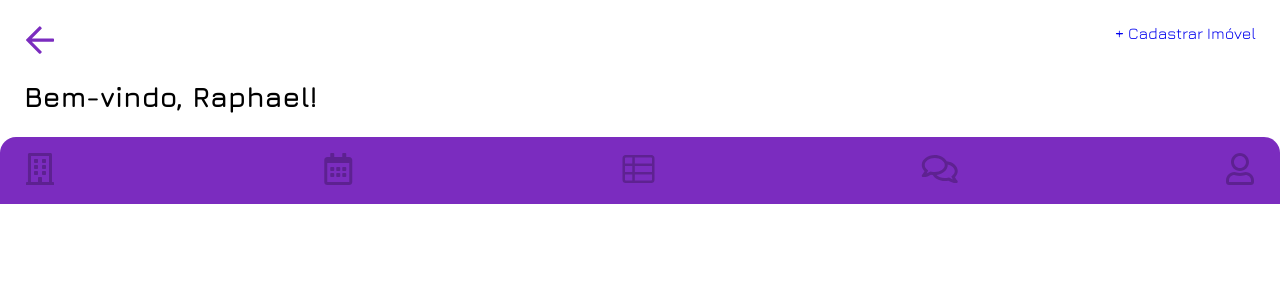
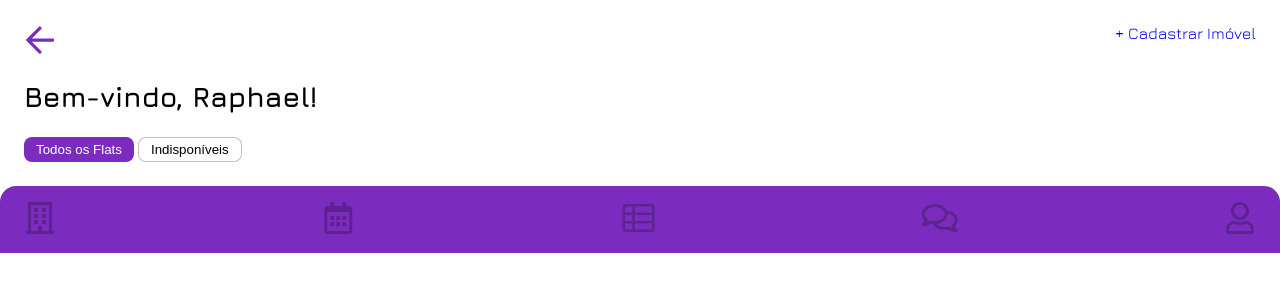
Before and after one commit to miguel-willians/Pounsflats, a React (Vite) app: page / in a window 1280 px wide. Shown: the top 300 px of the page. Built offline with nearby package versions, Linux system fonts and the light colour scheme.

Commit message:
Criando os filtros

```diff
--- a/src/components/Button.module.css
+++ b/src/components/Button.module.css
@@ -1,5 +1,18 @@
 .btn {
   color: var(--main-purple);
-  gap: 4px;
+  padding: 4px 12px;
   cursor: pointer;
+  border-radius: 8px;
 }
+
+.inactive {
+  background-color: var(--main-white);
+  color: var(--main-black);
+  border: 1px solid var(--border-inactive);
+}
+
+.active {
+  background-color: var(--main-purple);
+  color: var(--main-white);
+  border: none;
+}
--- /dev/null
+++ b/src/components/Filters.jsx
@@ -0,0 +1,18 @@
+import Button from "./Button";
+
+import styles from "./Filters.module.css";
+
+function Filters() {
+  return (
+    <div className={styles.filters}>
+      <Button type="active" onClick={() => console.log("clicou")}>
+        Todos os Flats
+      </Button>
+      <Button type="inactive" onClick={() => console.log("clicou")}>
+        Indisponíveis
+      </Button>
+    </div>
+  );
+}
+
+export default Filters;
--- /dev/null
+++ b/src/components/Filters.module.css
@@ -0,0 +1,4 @@
+.filters {
+  display: flex;
+  gap: 4px;
+}
--- a/src/index.css
+++ b/src/index.css
@@ -8,9 +8,15 @@
 }
 
 :root {
+  --main-font: "Jura", sans-serif;
+
   --main-purple: #7b2cbf;
   --main-blue: #10002b;
-  --main-font: "Jura", sans-serif;
+  --main-white: #ffffff;
+  --main-black: #000000;
+
+  --border-inactive: #2d37484d;
+
   --font-size: 16px;
 }
 
--- a/src/pages/Home.jsx
+++ b/src/pages/Home.jsx
@@ -5,6 +5,7 @@ import Main from "../components/Main";
 import Menu from "../components/Menu";
 
 import ArrowIcon from "../assets/icons/ArrowIcon.svg";
+import Filters from "../components/Filters";
 
 function Home() {
   return (
@@ -17,6 +18,7 @@ function Home() {
           </div>
           <h1>Bem-vindo, Raphael!</h1>
         </Header>
+        <Filters />
       </Main>
       <Menu />
     </div>
```
